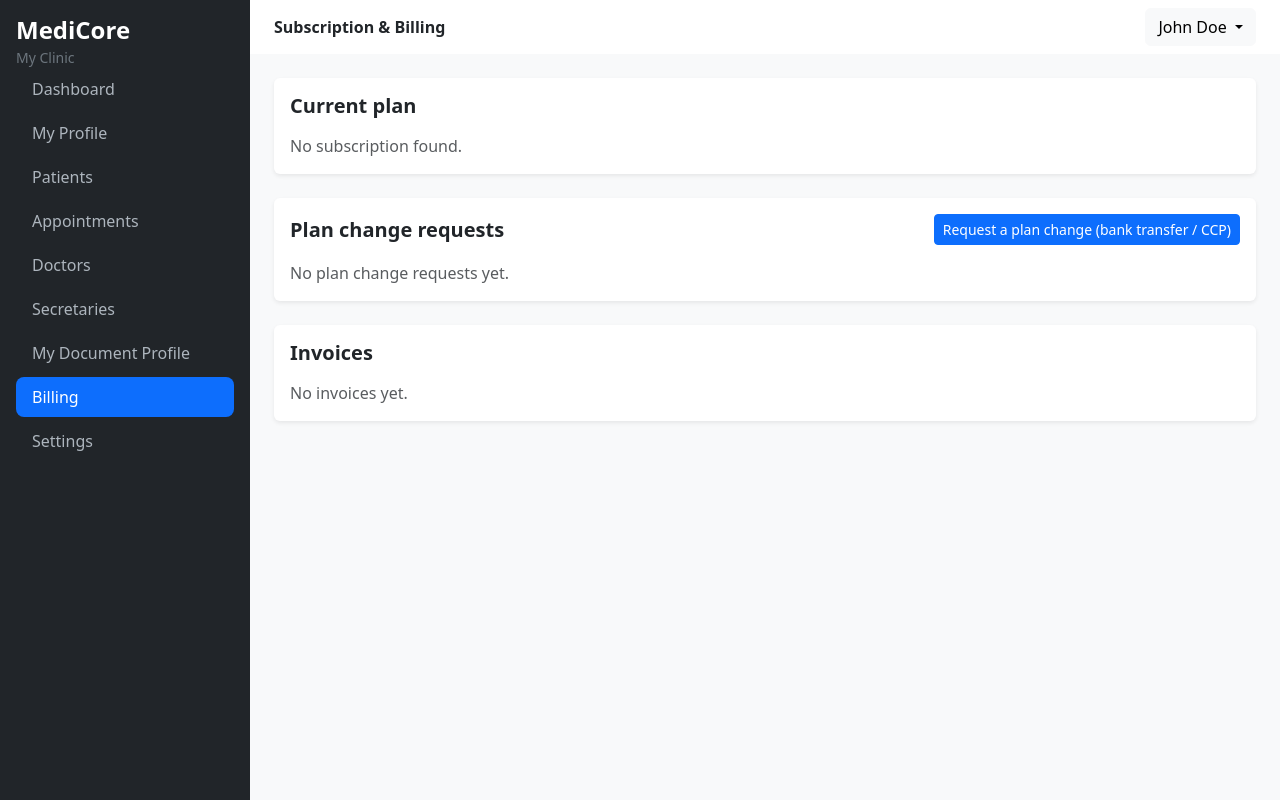
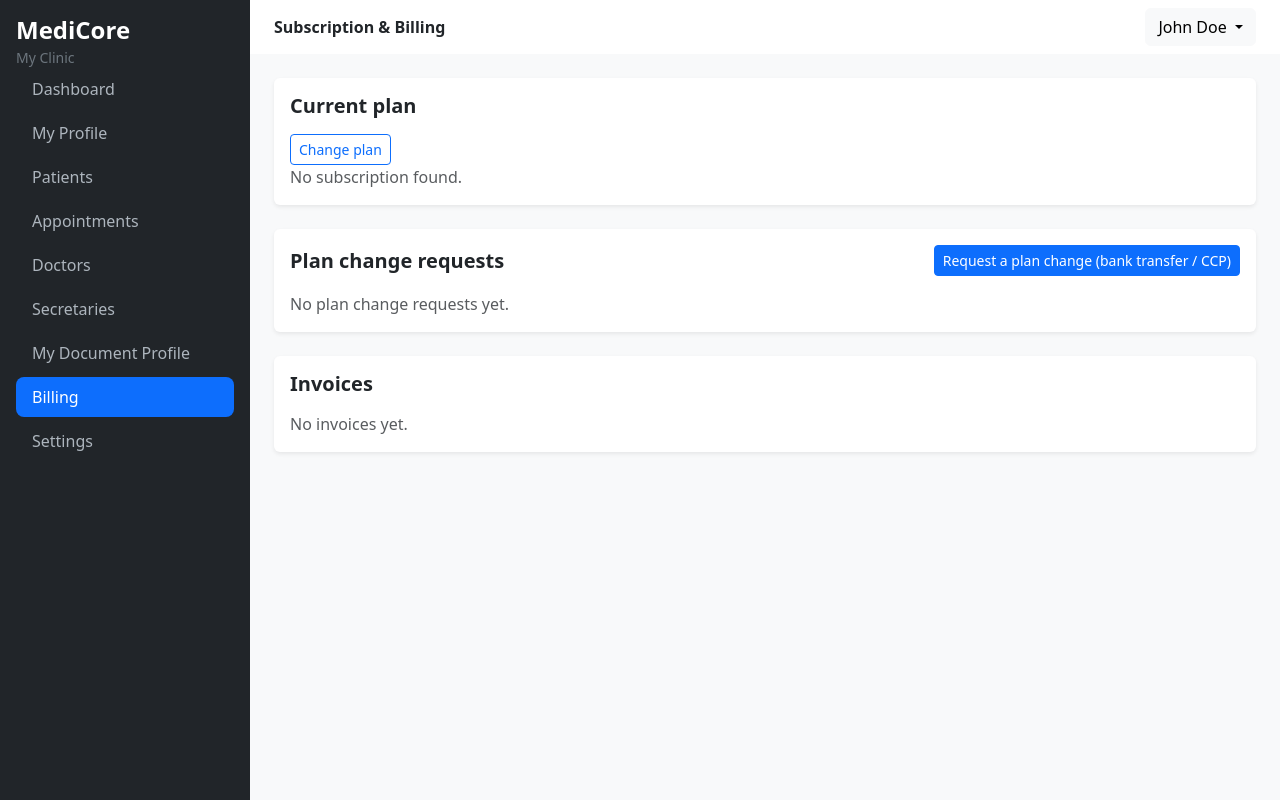
Before and after one commit to RaoufHamaissia/clinic-saas, a Django app: page /billing/ in a window 1280 px wide. Run offline with Django 5.2, Linux system fonts and the light colour scheme; a user stored in the database is signed in; data comes from the database, SQL or seed files in the repository; data that the repository does not hold is empty; parts of the project's set-up code (start-up, migrations or seed data) failed here and were passed over.

Commit message:
added change plan link in subscription page

```diff
--- a/billing/templates/billing/subscription.html
+++ b/billing/templates/billing/subscription.html
@@ -8,6 +8,7 @@
     <div class="card border-0 shadow-sm mb-4">
         <div class="card-body">
             <h5 class="fw-bold mb-3">Current plan</h5>
+            <a href="{% url 'billing:change_plan' %}" class="btn btn-sm btn-outline-primary">Change plan</a>
 
             {% if subscription %}
                 <p class="mb-1"><strong>Plan:</strong> {{ subscription.get_plan_display }}</p>
```
